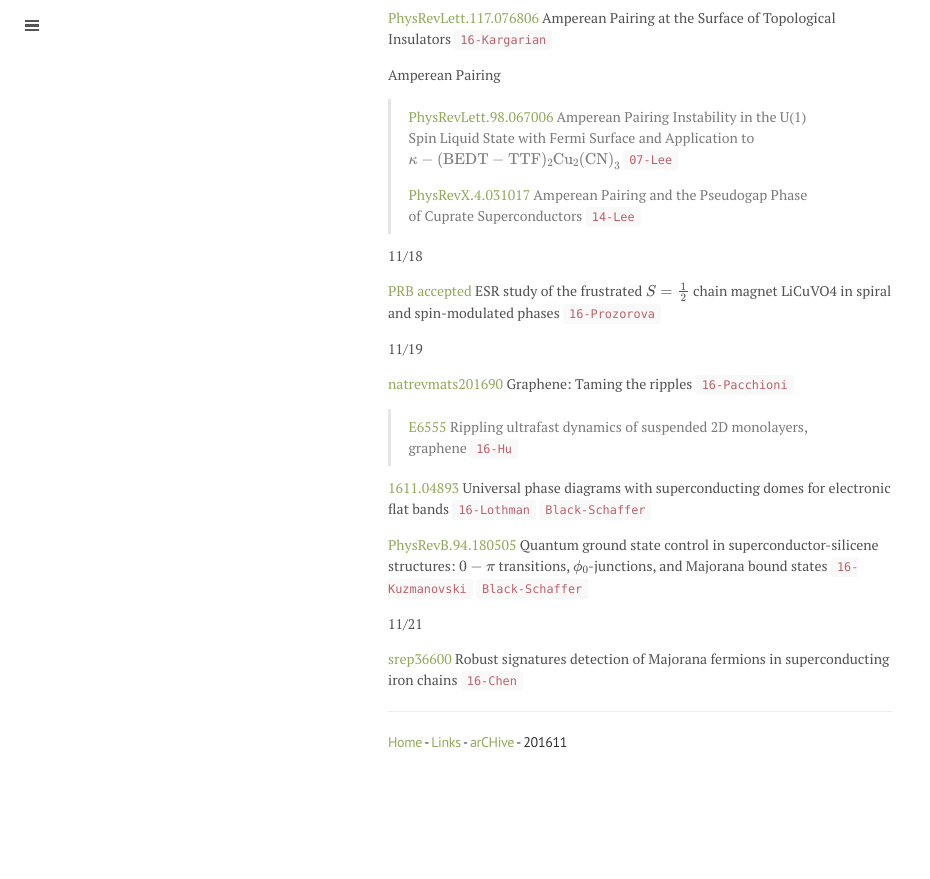
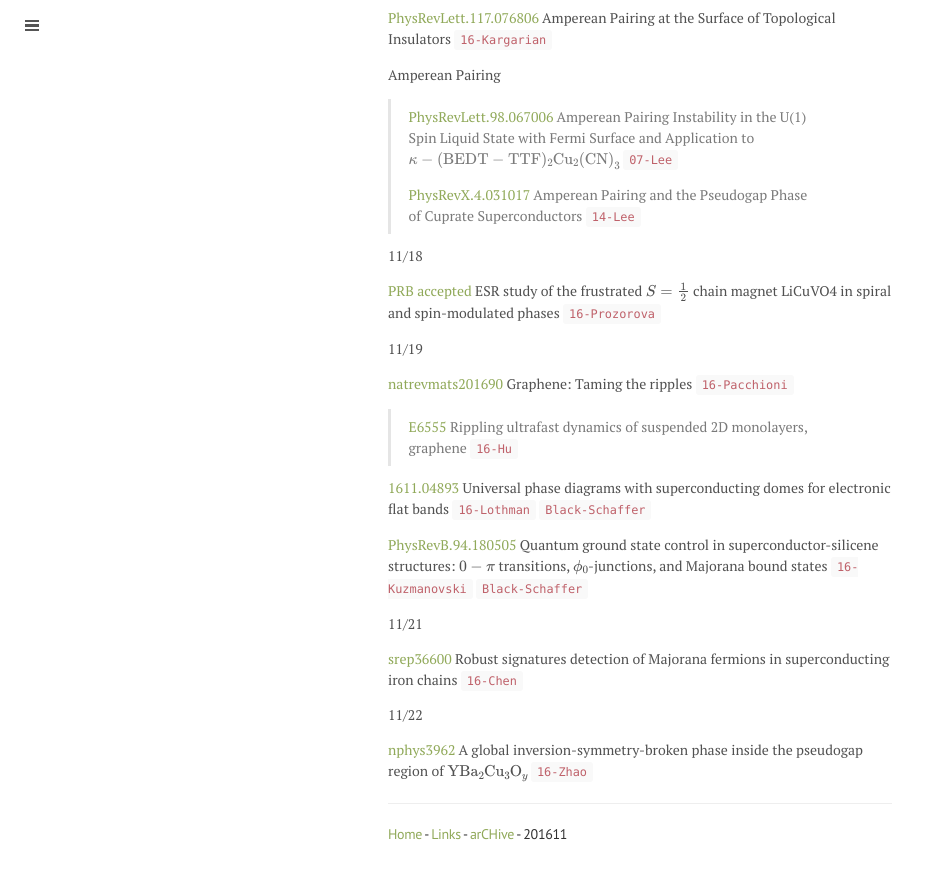
Before and after one commit to qkrwlsghdcjsworlt/work, a Jekyll site: the page built from 201611.md, in a window 1280 px wide and 900 px high, scrolled down 3279 px. Shown: the top 879 px of the window, without its empty margins (0-930 px from the left). Built offline with Jekyll 4.4.1, drawn with Linux system fonts in a browser that asks for light colours; formulas are drawn with MathJax 3; before the commit the page ends 4087 px from its top, so only the background shows below that.

Commit message:
“update”

```diff
--- a/201611.md
+++ b/201611.md
@@ -161,7 +161,9 @@ to \\( \kappa - (\mathrm{BEDT-TTF})_2 \mathrm{Cu}_2 \mathrm{(CN)}_3\\)
 
 [srep36600](http://www.nature.com/articles/srep36600) Robust signatures detection of Majorana fermions in superconducting iron chains `16-Chen`
 
+11/22
 
+[nphys3962](http://www.nature.com/nphys/journal/vaop/ncurrent/full/nphys3962.html) A global inversion-symmetry-broken phase inside the pseudogap region of \\( \mathrm{YBa}_2\mathrm{Cu}_3\mathrm{O}_y \\) `16-Zhao`
 
 
 
```
